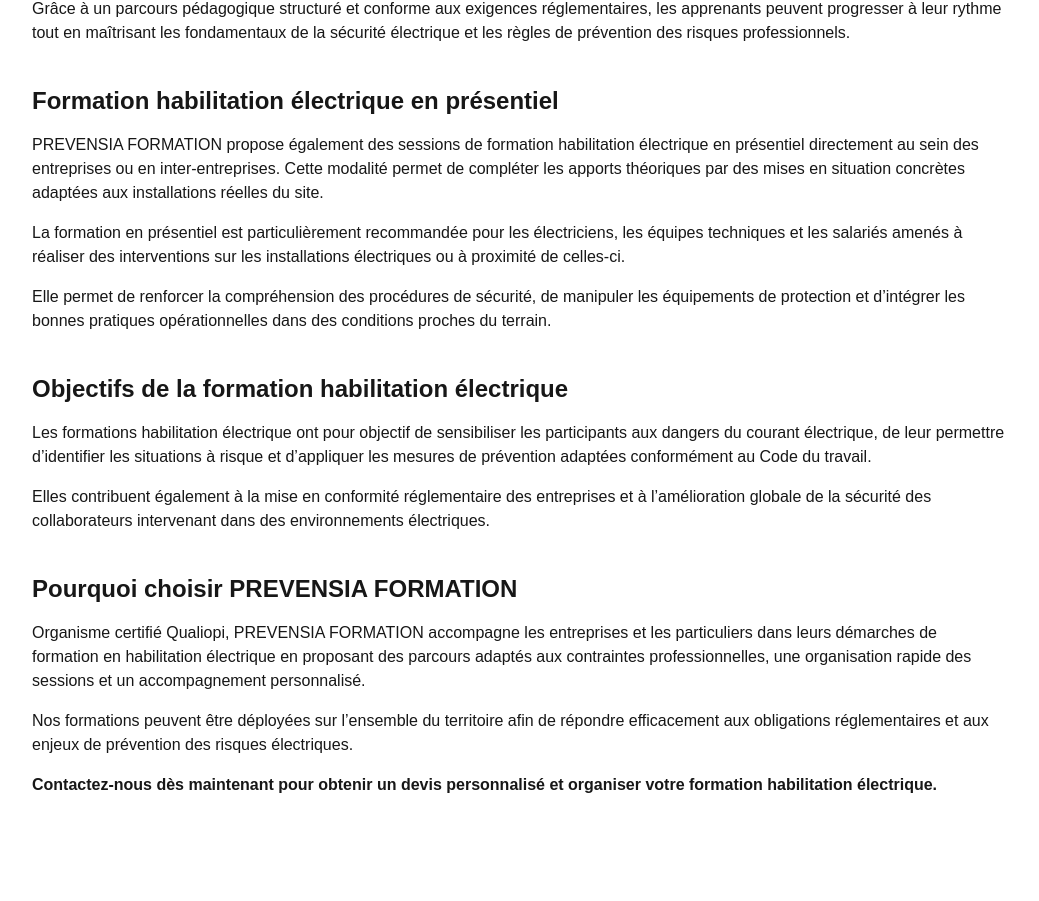
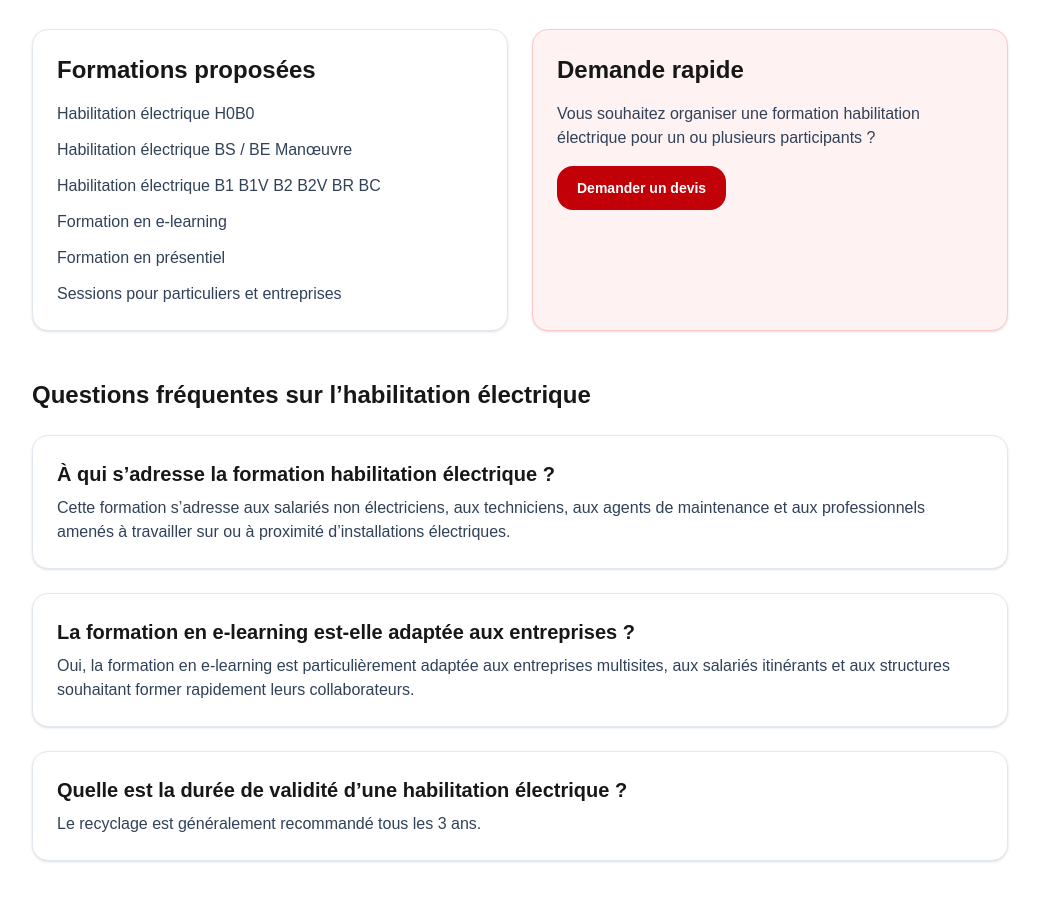
Before and after one commit to Saidh94/prevensia-elearning, a Next.js app: page /formation-habilitation-electrique in a window 1280 px wide. Shown: the part 459-1360 px from the top of the page, without its empty margins (120-1159 px from the left). Before the commit the page ends 1336 px from the top, so only its background shows below. Built offline with nearby package versions, Linux system fonts and the light colour scheme.

Commit message:
corrige structure page habilitation et FAQ

```diff
--- a/app/formation-habilitation-electrique/page.tsx
+++ b/app/formation-habilitation-electrique/page.tsx
@@ -1,20 +1,13 @@
 export default function FormationHabilitation() {
   return (
     <div className="max-w-5xl mx-auto px-6 py-16">
-
       <h1 className="text-4xl font-bold mb-8">
         Formation habilitation électrique
       </h1>
 
       <h2 className="text-2xl font-semibold mt-10 mb-4">
-        Formation habilitation électrique en e-learning : une solution flexible et efficace
-      </h2>
-
-      <p className="mb-4">
-        <h2 className="text-2xl font-semibold mt-10 mb-4">
         Formation habilitation électrique en e-learning
       </h2>
-
       <p className="mb-4">
         La formation habilitation électrique en e-learning permet d’acquérir rapidement les connaissances théoriques indispensables pour prévenir les risques liés à l’électricité et intervenir en toute sécurité dans un environnement professionnel.
       </p>
@@ -23,62 +16,14 @@ La formation habilitation électrique en e-learning permet d’acquérir rapidem
         Accessible partout en France, cette solution de formation à distance offre une grande flexibilité d’organisation et constitue une alternative particulièrement adaptée aux entreprises souhaitant optimiser la gestion des formations de leurs salariés.
       </p>
 
-<p className="mb-4">
-Elle convient notamment aux salariés itinérants, aux techniciens de maintenance, aux équipes réparties sur plusieurs sites ainsi qu’aux professionnels en télétravail ou souhaitant se former rapidement sans contrainte de déplacement.
-</p>
-
-<p className="mb-4">
-Grâce à un parcours pédagogique structuré et conforme aux exigences réglementaires, les apprenants peuvent progresser à leur rythme tout en maîtrisant les fondamentaux de la sécurité électrique et les règles de prévention des risques professionnels.
-</p>
-
       <h2 className="text-2xl font-semibold mt-10 mb-4">
         Formation habilitation électrique en présentiel
       </h2>
-
       <p className="mb-4">
-PREVENSIA FORMATION propose également des sessions de formation habilitation électrique en présentiel directement au sein des entreprises ou en inter-entreprises. Cette modalité permet de compléter les apports théoriques par des mises en situation concrètes adaptées aux installations réelles du site.
+        PREVENSIA FORMATION propose également des sessions de formation habilitation électrique en présentiel directement au sein des entreprises ou en inter-entreprises.
       </p>
 
-<p className="mb-4">
-La formation en présentiel est particulièrement recommandée pour les électriciens, les équipes techniques et les salariés amenés à réaliser des interventions sur les installations électriques ou à proximité de celles-ci.
-</p>
-
-<p className="mb-4">
-Elle permet de renforcer la compréhension des procédures de sécurité, de manipuler les équipements de protection et d’intégrer les bonnes pratiques opérationnelles dans des conditions proches du terrain.
-</p>
-
-<h2 className="text-2xl font-semibold mt-10 mb-4">
-Objectifs de la formation habilitation électrique
-</h2>
-
-<p className="mb-4">
-Les formations habilitation électrique ont pour objectif de sensibiliser les participants aux dangers du courant électrique, de leur permettre d’identifier les situations à risque et d’appliquer les mesures de prévention adaptées conformément au Code du travail.
-</p>
-
-<p className="mb-4">
-Elles contribuent également à la mise en conformité réglementaire des entreprises et à l’amélioration globale de la sécurité des collaborateurs intervenant dans des environnements électriques.
-</p>
-
-<h2 className="text-2xl font-semibold mt-10 mb-4">
-Pourquoi choisir PREVENSIA FORMATION
-</h2>
-
-<p className="mb-4">
-Organisme certifié Qualiopi, PREVENSIA FORMATION accompagne les entreprises et les particuliers dans leurs démarches de formation en habilitation électrique en proposant des parcours adaptés aux contraintes professionnelles, une organisation rapide des sessions et un accompagnement personnalisé.
-</p>
-
-<p className="mb-4">
-Nos formations peuvent être déployées sur l’ensemble du territoire afin de répondre efficacement aux obligations réglementaires et aux enjeux de prévention des risques électriques.
-</p>
-
-<p className="mb-4 font-semibold">
-Contactez-nous dès maintenant pour obtenir un devis personnalisé et organiser votre formation habilitation électrique.
-</p>
-      </p>
-
-    </div>
-  );
-}<div className="mt-12 grid gap-6 md:grid-cols-2">
+      <div className="mt-12 grid gap-6 md:grid-cols-2">
         <div className="rounded-2xl border border-slate-200 bg-white p-6 shadow-sm">
           <h2 className="text-2xl font-semibold mb-4">Formations proposées</h2>
           <ul className="space-y-3 text-slate-700">
@@ -95,14 +40,17 @@ Contactez-nous dès maintenant pour obtenir un devis personnalisé et organiser
           <h2 className="text-2xl font-semibold mb-4">Demande rapide</h2>
           <p className="mb-4 text-slate-700">
             Vous souhaitez organiser une formation habilitation électrique pour un ou plusieurs participants ?
-      PREVENSIA FORMATION vous accompagne avec une solution adaptée à votre besoin.
           </p>
           <a
             href="/demande-devis"
-      className="inline-flex rounded-2xl bg-red-700 px-5 py-3 text-sm font-semibold text-white transition hover:-translate-y-0.5"
+            className="inline-flex rounded-2xl bg-red-700 px-5 py-3 text-sm font-semibold text-white"
           >
             Demander un devis
-    </a><div className="mt-12">
+          </a>
+        </div>
+      </div>
+
+      <div className="mt-12">
         <h2 className="text-2xl font-semibold mb-6">
           Questions fréquentes sur l’habilitation électrique
         </h2>
@@ -113,8 +61,7 @@ Contactez-nous dès maintenant pour obtenir un devis personnalisé et organiser
               À qui s’adresse la formation habilitation électrique ?
             </h3>
             <p className="text-slate-700">
-        Cette formation s’adresse aux salariés non électriciens, aux techniciens, aux agents de maintenance
-        et aux professionnels amenés à travailler sur ou à proximité d’installations électriques.
+              Cette formation s’adresse aux salariés non électriciens, aux techniciens, aux agents de maintenance et aux professionnels amenés à travailler sur ou à proximité d’installations électriques.
             </p>
           </div>
 
@@ -123,9 +70,7 @@ Contactez-nous dès maintenant pour obtenir un devis personnalisé et organiser
               La formation en e-learning est-elle adaptée aux entreprises ?
             </h3>
             <p className="text-slate-700">
-        Oui, la formation en e-learning est particulièrement adaptée aux entreprises multisites,
-        aux salariés itinérants et aux structures souhaitant former rapidement leurs collaborateurs
-        avec une organisation souple.
+              Oui, la formation en e-learning est particulièrement adaptée aux entreprises multisites, aux salariés itinérants et aux structures souhaitant former rapidement leurs collaborateurs.
             </p>
           </div>
 
@@ -134,11 +79,11 @@ Contactez-nous dès maintenant pour obtenir un devis personnalisé et organiser
               Quelle est la durée de validité d’une habilitation électrique ?
             </h3>
             <p className="text-slate-700">
-        Le recyclage est généralement recommandé tous les 3 ans, selon le niveau d’habilitation
-        et les conditions d’exercice du salarié.
+              Le recyclage est généralement recommandé tous les 3 ans.
             </p>
           </div>
         </div>
       </div>
     </div>
-</div>
+  );
+}
```
Lines whose indentation alone changed are shown as unchanged.
